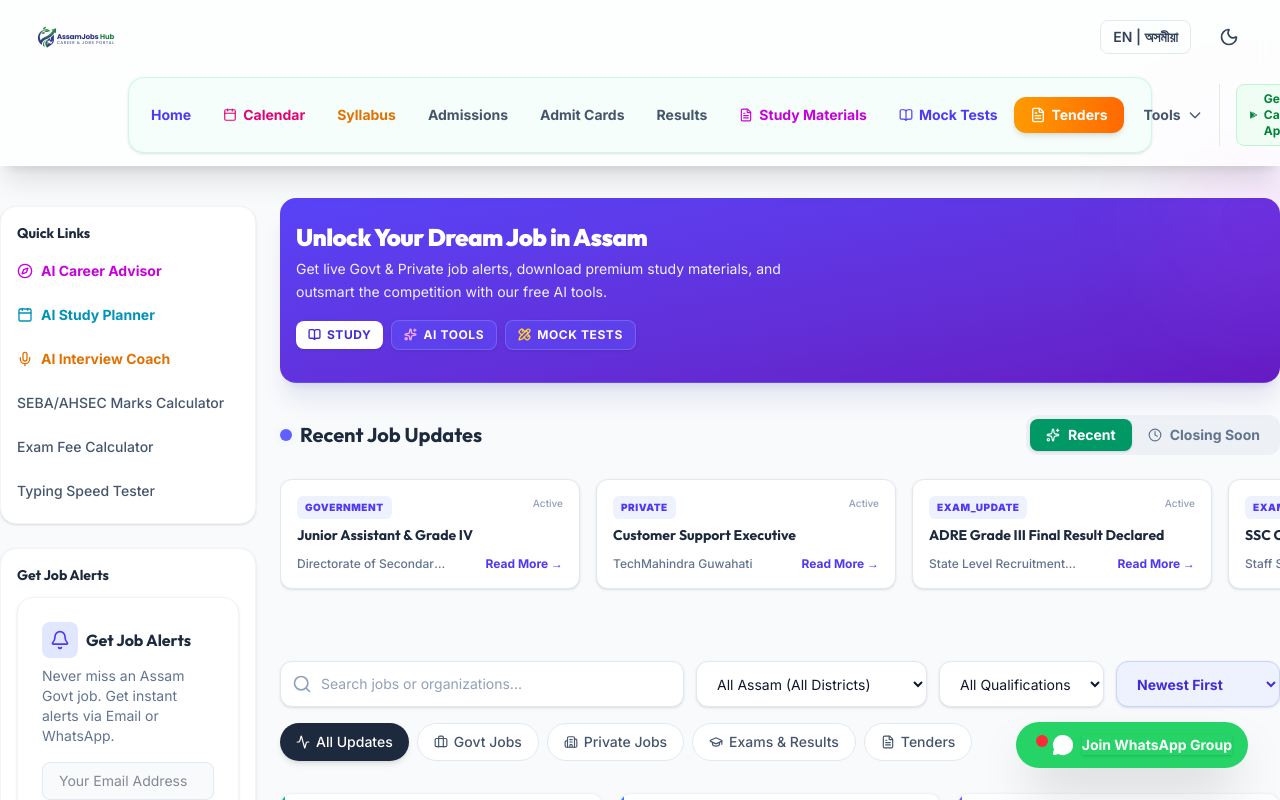
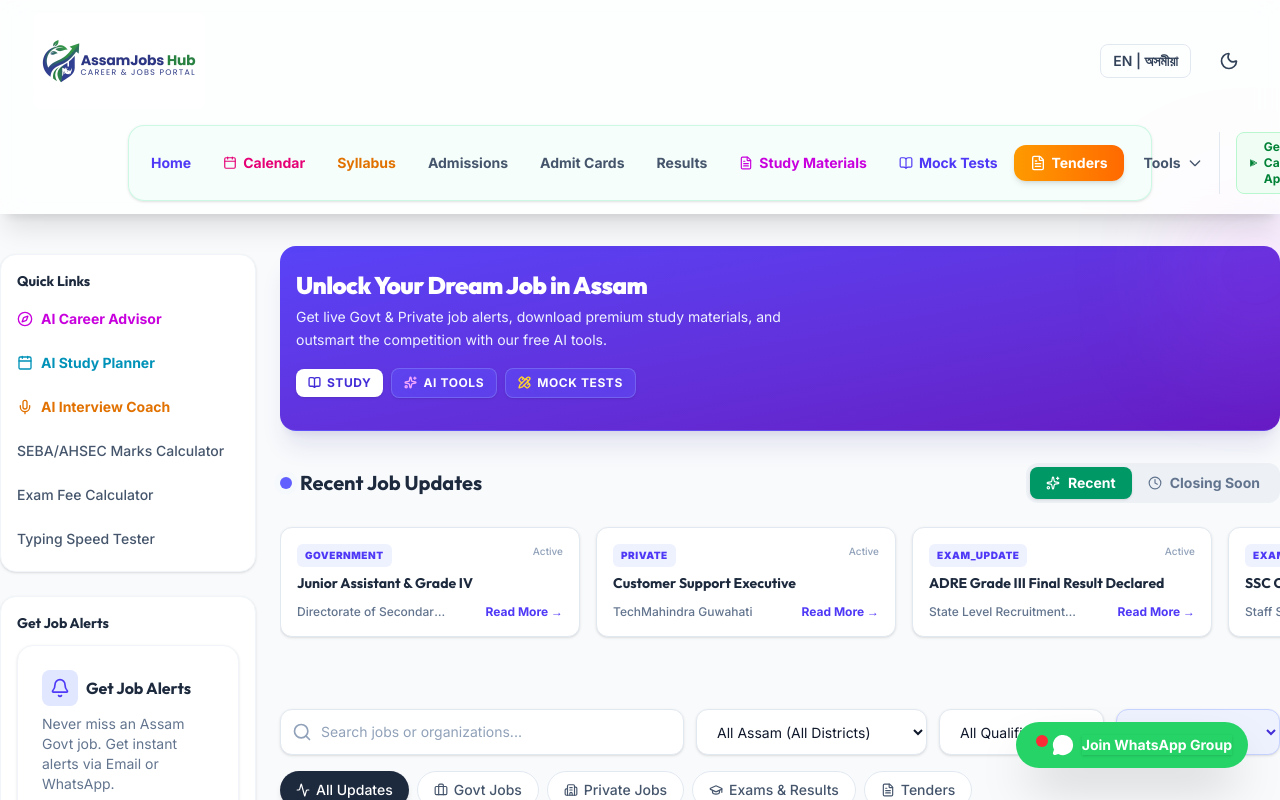
Before and after one commit to uzzaldutta/assamjobs-hub, a Next.js app: page / in a window 1280 px wide. Shown: the top 800 px of the page. Built offline with nearby package versions, Linux system fonts and the light colour scheme; no server answers; the database is empty.

Commit message:
style: Substantially increase logo size and blend background

```diff
--- a/src/app/layout.tsx
+++ b/src/app/layout.tsx
@@ -96,7 +96,7 @@ export default function RootLayout({
                   {/* Top Tier: Logo & Tools */}
                   <div className="flex justify-between items-center py-3 border-b border-slate-100 dark:border-slate-800/50 lg:border-none">
                     <Link href="/" className="flex items-center hover:opacity-90 transition-opacity">
-                      <img src="/logo.jpg?v=4" alt="AssamJobs Hub Logo" className="h-10 md:h-12 w-auto object-contain rounded-lg" />
+                      <img src="/logo.jpg?v=4" alt="AssamJobs Hub Logo" className="h-16 md:h-24 w-auto object-contain rounded-lg mix-blend-multiply dark:mix-blend-normal" />
                     </Link>
 
                     <div className="flex items-center gap-2">
```
